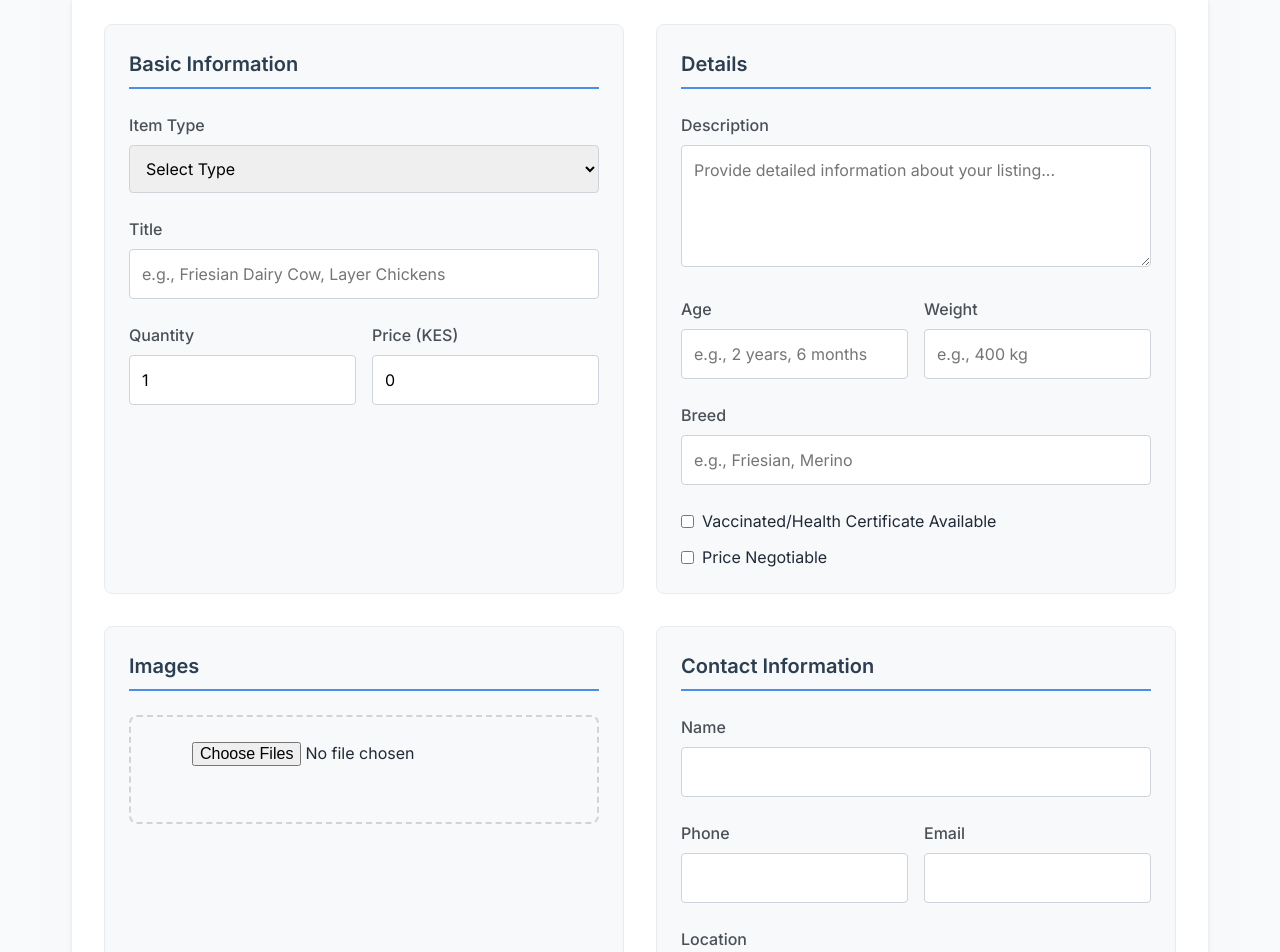
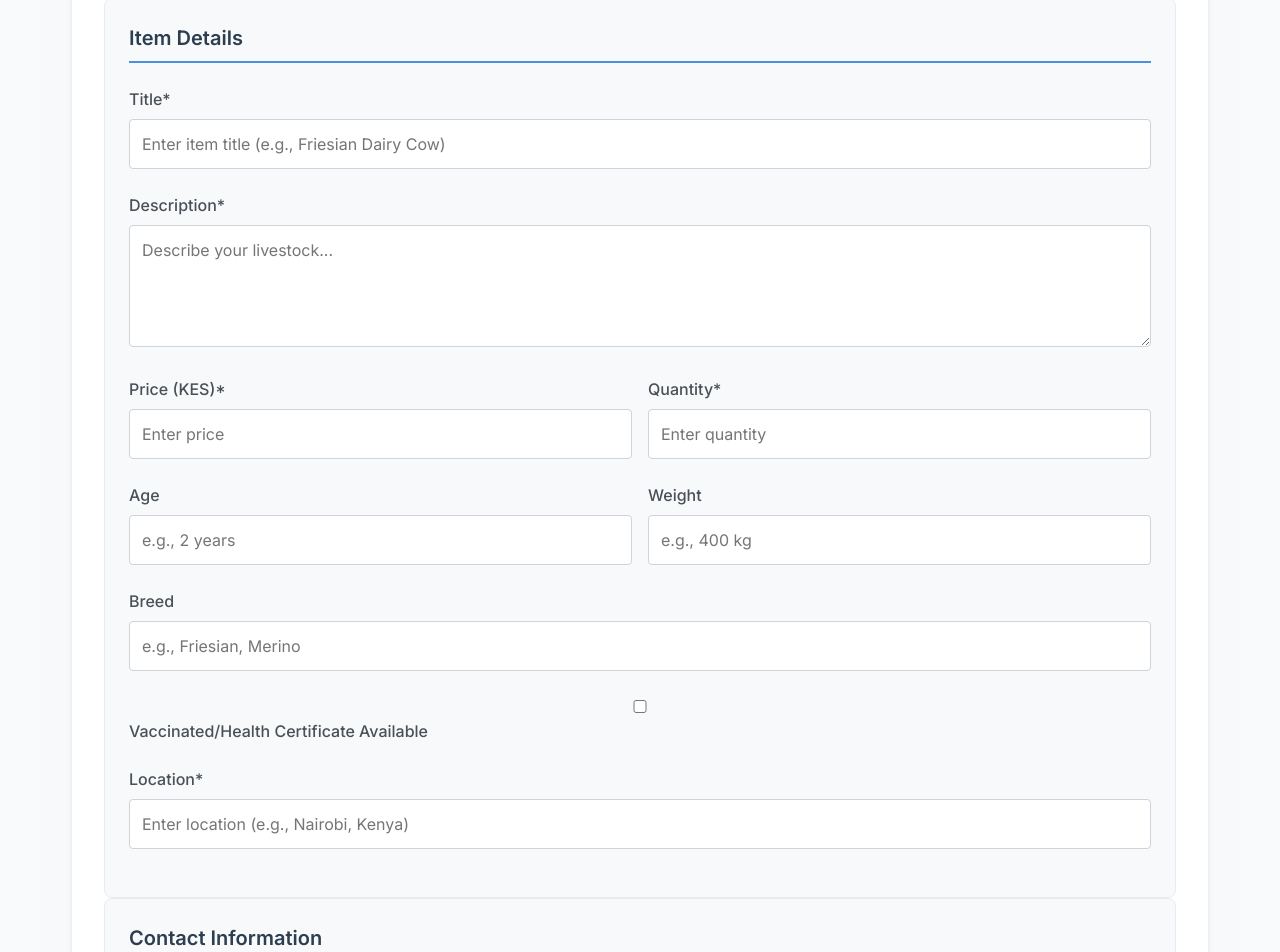
Before and after one commit to Nyandiekahh/Vet-Ken, a React (Create React App) app: page /shop/sell in a window 1280 px wide. Shown: the part 334-1286 px from the top of the page. Built offline with nearby package versions, Linux system fonts and the light colour scheme.

Commit message:
Updates shop to backend

```diff
--- a/src/components/sections/Shop/SellLivestock/SellLivestock.tsx
+++ b/src/components/sections/Shop/SellLivestock/SellLivestock.tsx
@@ -1,237 +1,94 @@
-// src/components/sections/Shop/SellLivestock/SellLivestock.tsx
-import React, { useState, ChangeEvent, useRef } from 'react';
+import React, { useState, useRef } from 'react';
 import emailjs from '@emailjs/browser';
 import styles from './SellLivestock.module.css';
 
 interface FormData {
-  itemType: string;
-  category: string;
   title: string;
-  quantity: number;
-  price: number;
+  description: string;
+  price: string;
+  quantity: string;
+  location: string;
   age: string;
+  weight: string;
   breed: string;
-  weight: string;
-  description: string;
-  location: string;
-  contactName: string;
-  contactPhone: string;
-  contactEmail: string;
-  images: FileList | null;
   vaccination: boolean;
-  certification: boolean;
-  negotiable: boolean;
+  sellerName: string;
+  sellerPhone: string;
+  sellerEmail: string;
 }
 
 const SellLivestock = () => {
   const form = useRef<HTMLFormElement>(null);
   const [isSubmitting, setIsSubmitting] = useState(false);
   const [formData, setFormData] = useState<FormData>({
-    itemType: '',
-    category: '',
     title: '',
-    quantity: 1,
-    price: 0,
+    description: '',
+    price: '',
+    quantity: '',
+    location: '',
     age: '',
+    weight: '',
     breed: '',
-    weight: '',
-    description: '',
-    location: '',
-    contactName: '',
-    contactPhone: '',
-    contactEmail: '',
-    images: null,
     vaccination: false,
-    certification: false,
-    negotiable: false
+    sellerName: '',
+    sellerPhone: '',
+    sellerEmail: ''
   });
-
-  const [previewUrls, setPreviewUrls] = useState<string[]>([]);
-
-  const categories = {
-    livestock: ['Cattle', 'Goats', 'Sheep', 'Pigs'],
-    poultry: ['Chickens', 'Day-old Chicks', 'Ducks', 'Turkeys', 'Quails'],
-    products: ['Eggs', 'Milk', 'Honey', 'Feed'],
-    other: ['Farm Equipment', 'Veterinary Supplies', 'Other']
-  };
-
-  const handleImageChange = (e: ChangeEvent<HTMLInputElement>) => {
-    const files = e.target.files;
-    if (files) {
-      setFormData({ ...formData, images: files });
-      const urls = Array.from(files).map(file => URL.createObjectURL(file));
-      setPreviewUrls(urls);
-    }
-  };
 
   const handleSubmit = async (e: React.FormEvent) => {
     e.preventDefault();
     setIsSubmitting(true);
 
     try {
-      // Validate image types and sizes before processing
-      if (formData.images) {
-        const allowedTypes = ['image/jpeg', 'image/jpg', 'image/png'];
-        const maxSizeMB = 5; // Maximum file size in MB
-
-        for (const file of Array.from(formData.images)) {
-          if (!allowedTypes.includes(file.type)) {
-            alert('Please only upload JPG, JPEG or PNG images.');
-            setIsSubmitting(false);
-            return;
-          }
-
-          if (file.size > maxSizeMB * 1024 * 1024) {
-            alert(`Image ${file.name} is too large. Maximum size is ${maxSizeMB}MB.`);
-            setIsSubmitting(false);
-            return;
-          }
-        }
-      }
-
-      // Convert images to base64 strings with consistent format
-      let imageUrls: string[] = [];
-      if (formData.images) {
-        const promises = Array.from(formData.images).map(file => {
-          return new Promise<string>((resolve, reject) => {
-            const reader = new FileReader();
-            const img = new Image();
-
-            img.onload = () => {
-              try {
-                const canvas = document.createElement('canvas');
-                const MAX_WIDTH = 800;
-                const MAX_HEIGHT = 800;
-                let width = img.width;
-                let height = img.height;
-
-                // Calculate new dimensions while maintaining aspect ratio
-                if (width > height) {
-                  if (width > MAX_WIDTH) {
-                    height *= MAX_WIDTH / width;
-                    width = MAX_WIDTH;
-                  }
-                } else {
-                  if (height > MAX_HEIGHT) {
-                    width *= MAX_HEIGHT / height;
-                    height = MAX_HEIGHT;
-                  }
-                }
-
-                canvas.width = width;
-                canvas.height = height;
-                const ctx = canvas.getContext('2d');
-
-                // Set white background for PNG images with transparency
-                if (file.type === 'image/png') {
-                  ctx!.fillStyle = '#FFFFFF';
-                  ctx!.fillRect(0, 0, width, height);
-                }
-
-                ctx!.drawImage(img, 0, 0, width, height);
-
-                // Always convert to JPEG format
-                const compressedBase64 = canvas.toDataURL('image/jpeg', 0.7);
-                resolve(compressedBase64);
-              } catch (error) {
-                reject(error);
-              }
+      const templateParams = {
+        title: formData.title,
+        description: formData.description,
+        price: formData.price,
+        quantity: formData.quantity,
+        location: formData.location,
+        age: formData.age,
+        weight: formData.weight,
+        breed: formData.breed,
+        vaccination: formData.vaccination ? "Yes" : "No",
+        seller_name: formData.sellerName,
+        seller_phone: formData.sellerPhone,
+        seller_email: formData.sellerEmail,
+        to_name: "Admin",
+        from_name: formData.sellerName,
+        message: `New listing: ${formData.title}`
       };
 
-            img.onerror = () => {
-              reject(new Error('Failed to load image'));
-            };
+      console.log('Sending data:', JSON.stringify(templateParams, null, 2));
 
-            reader.onloadend = () => {
-              img.src = reader.result as string;
-            };
-
-            reader.onerror = () => {
-              reject(new Error('Failed to read file'));
-            };
-
-            reader.readAsDataURL(file);
-          });
-        });
-
-        try {
-          imageUrls = await Promise.all(promises);
-        } catch (error) {
-          console.error('Error processing images:', error);
-          alert('There was an error processing your images. Please try again with different images.');
-          setIsSubmitting(false);
-          return;
-        }
-      }
-
-      // Prepare template parameters
-      const templateParams = {
-        to_name: "Admin",
-        from_name: formData.contactName || "Unknown",
-        message: `New listing for ${formData.title}`,
-        itemType: formData.itemType || "Not specified",
-        category: formData.category || "Not specified",
-        title: formData.title || "Not specified",
-        quantity: String(formData.quantity) || "0",
-        price: String(formData.price) || "0",
-        age: formData.age || "Not specified",
-        breed: formData.breed || "Not specified",
-        weight: formData.weight || "Not specified",
-        description: formData.description || "Not specified",
-        location: formData.location || "Not specified",
-        contactName: formData.contactName || "Not specified",
-        contactPhone: formData.contactPhone || "Not specified",
-        contactEmail: formData.contactEmail || "Not specified",
-        vaccination: formData.vaccination ? "Yes" : "No",
-        negotiable: formData.negotiable ? "Yes" : "No",
-        image_1: imageUrls[0] || "",
-        image_2: imageUrls[1] || "",
-        image_3: imageUrls[2] || "",
-        image_4: imageUrls[3] || "",
-        image_5: imageUrls[4] || ""
-      };
-
-      // Add validation for total payload size
-      const payloadSize = JSON.stringify(templateParams).length;
-      if (payloadSize > 50000000) { // 50MB limit
-        alert('Total data size is too large. Please try with fewer or smaller images.');
-        setIsSubmitting(false);
-        return;
-      }
-
-      await emailjs.send(
+      const response = await emailjs.send(
         'service_n5p0vrs',
         'template_bf1kq69',
         templateParams,
         'x1_g3JBwrfrcaw1Bl'
       );
 
+      console.log('Success:', response);
       alert('Your listing has been submitted successfully!');
+
       if (form.current) {
         form.current.reset();
       }
       setFormData({
-        itemType: '',
-        category: '',
         title: '',
-        quantity: 1,
-        price: 0,
+        description: '',
+        price: '',
+        quantity: '',
+        location: '',
         age: '',
+        weight: '',
         breed: '',
-        weight: '',
-        description: '',
-        location: '',
-        contactName: '',
-        contactPhone: '',
-        contactEmail: '',
-        images: null,
         vaccination: false,
-        certification: false,
-        negotiable: false
+        sellerName: '',
+        sellerPhone: '',
+        sellerEmail: ''
       });
-      setPreviewUrls([]);
     } catch (error) {
-      console.error('Error submitting form:', error);
+      console.error('Error:', error);
       alert('There was an error submitting your listing. Please try again.');
     } finally {
       setIsSubmitting(false);
@@ -241,93 +98,32 @@ const SellLivestock = () => {
   return (
     <div className={styles.container}>
       <div className={styles.header}>
-        <h1 className={styles.title}>Sell Your Livestock & Farm Products</h1>
-        <p className={styles.subtitle}>
-          Connect with thousands of buyers - List your livestock, poultry, or farm products today
-        </p>
+        <h1 className={styles.title}>Create New Listing</h1>
       </div>
 
       <form ref={form} onSubmit={handleSubmit} className={styles.form}>
-        <div className={styles.formGrid}>
         <div className={styles.formSection}>
-            <h2 className={styles.sectionTitle}>Basic Information</h2>
+          <h2 className={styles.sectionTitle}>Item Details</h2>
 
           <div className={styles.formGroup}>
-              <label>Item Type</label>
-              <select
-                value={formData.itemType}
-                onChange={(e) => setFormData({ ...formData, itemType: e.target.value })}
-                required
-              >
-                <option value="">Select Type</option>
-                <option value="livestock">Livestock</option>
-                <option value="poultry">Poultry</option>
-                <option value="products">Farm Products</option>
-                <option value="other">Other</option>
-              </select>
-            </div>
-
-            {formData.itemType && (
-              <div className={styles.formGroup}>
-                <label>Category</label>
-                <select
-                  value={formData.category}
-                  onChange={(e) => setFormData({ ...formData, category: e.target.value })}
-                  required
-                >
-                  <option value="">Select Category</option>
-                  {categories[formData.itemType as keyof typeof categories]?.map((cat) => (
-                    <option key={cat} value={cat.toLowerCase()}>{cat}</option>
-                  ))}
-                </select>
-              </div>
-            )}
-
-            <div className={styles.formGroup}>
-              <label>Title</label>
+            <label>Title*</label>
             <input
               type="text"
+              name="title"
               value={formData.title}
               onChange={(e) => setFormData({ ...formData, title: e.target.value })}
-                placeholder="e.g., Friesian Dairy Cow, Layer Chickens"
-                required
-              />
-            </div>
-
-            <div className={styles.formRow}>
-              <div className={styles.formGroup}>
-                <label>Quantity</label>
-                <input
-                  type="number"
-                  value={formData.quantity}
-                  onChange={(e) => setFormData({ ...formData, quantity: Number(e.target.value) })}
-                  min="1"
+              placeholder="Enter item title (e.g., Friesian Dairy Cow)"
               required
             />
           </div>
 
           <div className={styles.formGroup}>
-                <label>Price (KES)</label>
-                <input
-                  type="number"
-                  value={formData.price}
-                  onChange={(e) => setFormData({ ...formData, price: Number(e.target.value) })}
-                  min="0"
-                  required
-                />
-              </div>
-            </div>
-          </div>
-
-          <div className={styles.formSection}>
-            <h2 className={styles.sectionTitle}>Details</h2>
-
-            <div className={styles.formGroup}>
-              <label>Description</label>
+            <label>Description*</label>
             <textarea
+              name="description"
               value={formData.description}
               onChange={(e) => setFormData({ ...formData, description: e.target.value })}
-                placeholder="Provide detailed information about your listing..."
+              placeholder="Describe your livestock..."
               rows={4}
               required
             />
@@ -335,12 +131,45 @@ const SellLivestock = () => {
 
           <div className={styles.formRow}>
             <div className={styles.formGroup}>
+              <label>Price (KES)*</label>
+              <input
+                type="text"
+                name="price"
+                value={formData.price}
+                onChange={(e) => {
+                  const value = e.target.value.replace(/[^0-9]/g, '');
+                  setFormData({ ...formData, price: value });
+                }}
+                placeholder="Enter price"
+                required
+              />
+            </div>
+
+            <div className={styles.formGroup}>
+              <label>Quantity*</label>
+              <input
+                type="text"
+                name="quantity"
+                value={formData.quantity}
+                onChange={(e) => {
+                  const value = e.target.value.replace(/[^0-9]/g, '');
+                  setFormData({ ...formData, quantity: value });
+                }}
+                placeholder="Enter quantity"
+                required
+              />
+            </div>
+          </div>
+
+          <div className={styles.formRow}>
+            <div className={styles.formGroup}>
               <label>Age</label>
               <input
                 type="text"
+                name="age"
                 value={formData.age}
                 onChange={(e) => setFormData({ ...formData, age: e.target.value })}
-                  placeholder="e.g., 2 years, 6 months"
+                placeholder="e.g., 2 years"
               />
             </div>
 
@@ -348,6 +177,7 @@ const SellLivestock = () => {
               <label>Weight</label>
               <input
                 type="text"
+                name="weight"
                 value={formData.weight}
                 onChange={(e) => setFormData({ ...formData, weight: e.target.value })}
                 placeholder="e.g., 400 kg"
@@ -359,48 +189,35 @@ const SellLivestock = () => {
             <label>Breed</label>
             <input
               type="text"
+              name="breed"
               value={formData.breed}
               onChange={(e) => setFormData({ ...formData, breed: e.target.value })}
               placeholder="e.g., Friesian, Merino"
             />
           </div>
 
-            <div className={styles.checkboxGroup}>
+          <div className={styles.formGroup}>
             <label>
               <input
                 type="checkbox"
+                name="vaccination"
                 checked={formData.vaccination}
                 onChange={(e) => setFormData({ ...formData, vaccination: e.target.checked })}
               />
               Vaccinated/Health Certificate Available
             </label>
-
-              <label>
-                <input
-                  type="checkbox"
-                  checked={formData.negotiable}
-                  onChange={(e) => setFormData({ ...formData, negotiable: e.target.checked })}
-                />
-                Price Negotiable
-              </label>
-            </div>
           </div>
 
-          <div className={styles.formSection}>
-            <h2 className={styles.sectionTitle}>Images</h2>
-            <div className={styles.imageUpload}>
+          <div className={styles.formGroup}>
+            <label>Location*</label>
             <input
-                type="file"
-                onChange={handleImageChange}
-                multiple
-                accept="image/*"
-                className={styles.fileInput}
+              type="text"
+              name="location"
+              value={formData.location}
+              onChange={(e) => setFormData({ ...formData, location: e.target.value })}
+              placeholder="Enter location (e.g., Nairobi, Kenya)"
+              required
             />
-              <div className={styles.imagePreviews}>
-                {previewUrls.map((url, index) => (
-                  <img key={index} src={url} alt={`Preview ${index + 1}`} />
-                ))}
-              </div>
           </div>
         </div>
 
@@ -408,44 +225,35 @@ const SellLivestock = () => {
           <h2 className={styles.sectionTitle}>Contact Information</h2>
 
           <div className={styles.formGroup}>
-              <label>Name</label>
+            <label>Name*</label>
             <input
               type="text"
-                value={formData.contactName}
-                onChange={(e) => setFormData({ ...formData, contactName: e.target.value })}
+              name="sellerName"
+              value={formData.sellerName}
+              onChange={(e) => setFormData({ ...formData, sellerName: e.target.value })}
               required
             />
           </div>
 
           <div className={styles.formRow}>
             <div className={styles.formGroup}>
-                <label>Phone</label>
+              <label>Phone*</label>
               <input
                 type="tel"
-                  value={formData.contactPhone}
-                  onChange={(e) => setFormData({ ...formData, contactPhone: e.target.value })}
+                name="sellerPhone"
+                value={formData.sellerPhone}
+                onChange={(e) => setFormData({ ...formData, sellerPhone: e.target.value })}
                 required
               />
             </div>
 
             <div className={styles.formGroup}>
-                <label>Email</label>
+              <label>Email*</label>
               <input
                 type="email"
-                  value={formData.contactEmail}
-                  onChange={(e) => setFormData({ ...formData, contactEmail: e.target.value })}
-                  required
-                />
-              </div>
-            </div>
-
-            <div className={styles.formGroup}>
-              <label>Location</label>
-              <input
-                type="text"
-                value={formData.location}
-                onChange={(e) => setFormData({ ...formData, location: e.target.value })}
-                placeholder="e.g., Nairobi, Kenya"
+                name="sellerEmail"
+                value={formData.sellerEmail}
+                onChange={(e) => setFormData({ ...formData, sellerEmail: e.target.value })}
                 required
               />
             </div>
@@ -453,9 +261,6 @@ const SellLivestock = () => {
         </div>
 
         <div className={styles.formFooter}>
-          <p className={styles.commission}>
-            Note: A commission fee of 5% will be charged on successful sales through our platform.
-          </p>
           <div className={styles.buttonGroup}>
             <button type="button" className={styles.cancelButton}>
               Cancel
@@ -465,7 +270,7 @@ const SellLivestock = () => {
               className={styles.submitButton}
               disabled={isSubmitting}
             >
-              {isSubmitting ? 'Submitting...' : 'List Item for Sale'}
+              {isSubmitting ? 'Submitting...' : 'Create Listing'}
             </button>
           </div>
         </div>
```
Lines whose indentation alone changed are shown as unchanged.
